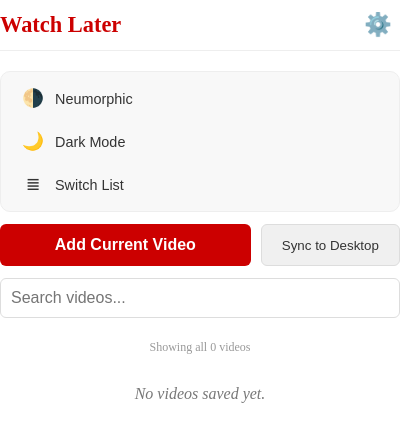
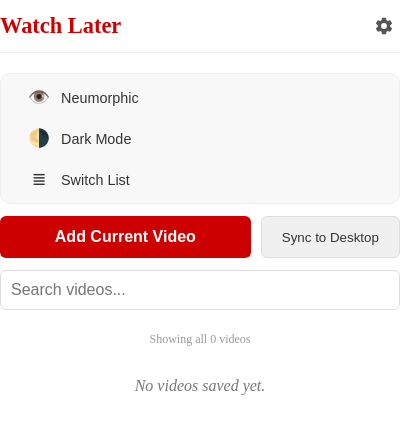
Before and after one commit to yuki-labs/yt-watch-lists, a browser extension: page popup.html in a window 400 px wide. Drawn offline with Linux system fonts and the light colour scheme; no server answers.

Commit message:
feat: Add a robust neumorphic theme and a new settings panel with dedicated styling and interactive logic.

```diff
--- a/css/neumorphic.css
+++ b/css/neumorphic.css
@@ -5,6 +5,10 @@
     background-color: #e0e5ec;
     color: #4a4a4a;
     /* transition: padding 0.25s ease; Removed to allow instant layout snap + scroll compensation */
+}
+
+body.neumorphic .button-group {
+    padding-left: 10px;
 }
 
 body.neumorphic .header {
--- a/css/settings.css
+++ b/css/settings.css
@@ -2,32 +2,29 @@
 .settings-cog {
     background: none;
     border: none;
-    font-size: 1.4rem;
     cursor: pointer;
-    padding: 4px 8px;
+    padding: 6px;
     border-radius: 50%;
-    transition: transform 0.3s ease, background-color 0.2s ease;
-    line-height: 1;
+    line-height: 0;
+    color: #555;
+    display: flex;
+    align-items: center;
+    justify-content: center;
 }
 
 .settings-cog:hover {
-    transform: rotate(90deg);
     background-color: rgba(0, 0, 0, 0.05);
-}
-
-.settings-cog.active {
-    transform: rotate(180deg);
 }
 
 .settings-panel {
     background-color: #f8f8f8;
     border: 1px solid #eee;
     border-radius: 10px;
-    padding: 6px;
+    padding: 6px 12px;
     margin-bottom: 12px;
     display: flex;
     flex-direction: column;
-    gap: 2px;
+    gap: 6px;
     animation: settingsSlideIn 0.2s ease;
 }
 
@@ -47,7 +44,7 @@
     display: flex;
     align-items: center;
     gap: 10px;
-    padding: 10px 14px;
+    padding: 7px 14px;
     background: none;
     border: none;
     border-radius: 8px;
--- a/popup.html
+++ b/popup.html
@@ -15,17 +15,21 @@
         <header class="header">
             <h1>Watch Later</h1>
             <div class="header-controls">
-                <button id="settings-cog" class="settings-cog" title="Settings">⚙️</button>
+                <button id="settings-cog" class="settings-cog" title="Settings"><svg xmlns="http://www.w3.org/2000/svg"
+                        width="20" height="20" viewBox="0 0 24 24" fill="currentColor">
+                        <path
+                            d="M12,15.5A3.5,3.5 0 0,1 8.5,12A3.5,3.5 0 0,1 12,8.5A3.5,3.5 0 0,1 15.5,12A3.5,3.5 0 0,1 12,15.5M19.43,12.97C19.47,12.65 19.5,12.33 19.5,12C19.5,11.67 19.47,11.34 19.43,11L21.54,9.37C21.73,9.22 21.78,8.95 21.66,8.73L19.66,5.27C19.54,5.05 19.27,4.96 19.05,5.05L16.56,6.05C16.04,5.66 15.5,5.32 14.87,5.07L14.5,2.42C14.46,2.18 14.25,2 14,2H10C9.75,2 9.54,2.18 9.5,2.42L9.13,5.07C8.5,5.32 7.96,5.66 7.44,6.05L4.95,5.05C4.73,4.96 4.46,5.05 4.34,5.27L2.34,8.73C2.21,8.95 2.27,9.22 2.46,9.37L4.57,11C4.53,11.34 4.5,11.67 4.5,12C4.5,12.33 4.53,12.65 4.57,12.97L2.46,14.63C2.27,14.78 2.21,15.05 2.34,15.27L4.34,18.73C4.46,18.95 4.73,19.04 4.95,18.95L7.44,17.94C7.96,18.34 8.5,18.68 9.13,18.93L9.5,21.58C9.54,21.82 9.75,22 10,22H14C14.25,22 14.46,21.82 14.5,21.58L14.87,18.93C15.5,18.67 16.04,18.34 16.56,17.94L19.05,18.95C19.27,19.04 19.54,18.95 19.66,18.73L21.66,15.27C21.78,15.05 21.73,14.78 21.54,14.63L19.43,12.97Z" />
+                    </svg></button>
             </div>
         </header>
         <!-- Settings Dropdown -->
         <div id="settings-panel" class="settings-panel hidden">
             <button id="theme-toggle" class="settings-item">
-                <span class="settings-icon">🌗</span>
+                <span class="settings-icon">👁️</span>
                 <span class="settings-label">Neumorphic</span>
             </button>
             <button id="dark-toggle" class="settings-item">
-                <span class="settings-icon">🌙</span>
+                <span class="settings-icon">🌗</span>
                 <span class="settings-label">Dark Mode</span>
             </button>
             <button id="change-list-btn" class="settings-item">
--- a/popup.js
+++ b/popup.js
@@ -133,7 +133,7 @@
         const darkIcon = darkToggle.querySelector('.settings-icon');
         const updateDarkState = () => {
             const isDark = document.body.classList.contains('dark');
-            if (darkIcon) darkIcon.textContent = isDark ? '☀️' : '🌙';
+            if (darkIcon) darkIcon.textContent = isDark ? '🌗' : '🌗';
         };
         updateDarkState();
         darkToggle.addEventListener('click', () => {
```
